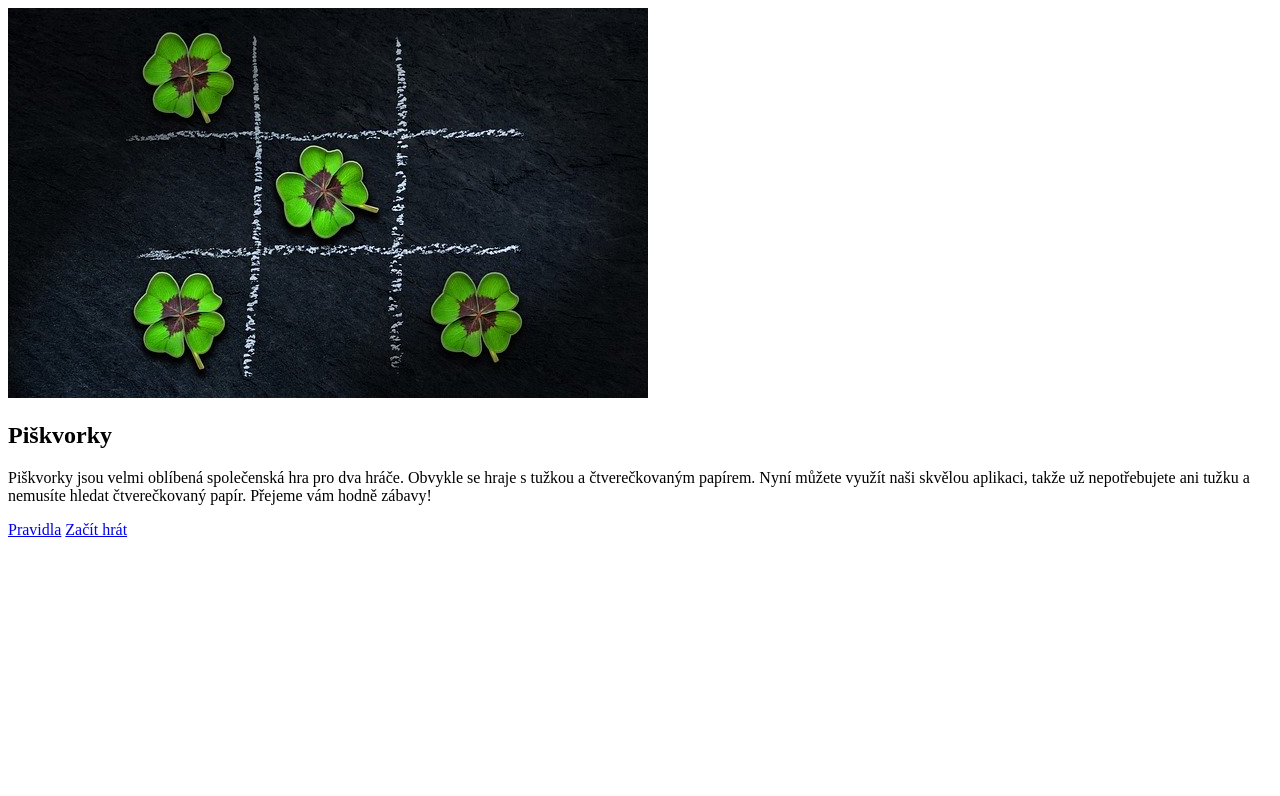
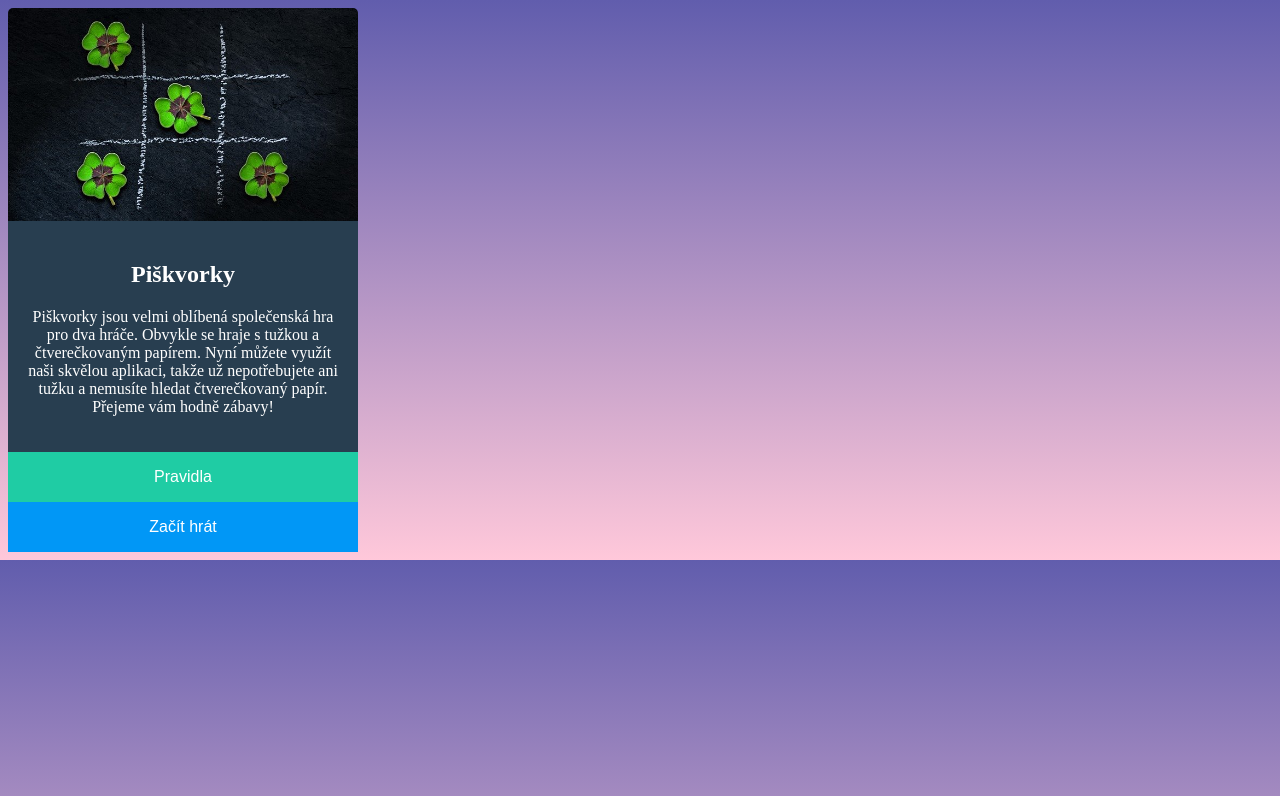
Before and after one commit to pokornajohana/piskvorky, a plain HTML site: page index.html in a window 1280 px wide. Drawn offline with Linux system fonts and the light colour scheme.

Commit message:
finished design

```diff
--- a/index.html
+++ b/index.html
@@ -8,7 +8,7 @@
     <link rel="stylesheet" href="style.css" />
   </head>
   <body>
-    <section>
+    <section class="card">
       <img src="uvodni.jpg" alt="Piškvorky" class="piškvorky_image" />
       <div class="piškvorky">
         <h1>Piškvorky</h1>
--- a/style.css
+++ b/style.css
@@ -1,3 +1,67 @@
 h1 {
   font-family: Lobster;
 }
+
+body {
+  display: block;
+  background-image: linear-gradient(#615dad, #ffc8da);
+  justify-content: center;
+  align-items: center;
+
+}
+
+.card {
+  display: flex;
+  justify-content: center;
+  flex-direction: column;
+  left: calc(50% - (350px / 2));
+  width: 350px;
+}
+
+img {
+  border-radius: 5px 5px 0 0;
+}
+
+.piškvorky {
+  background-color: #283e50;
+  text-align: center;
+  color: #ffffff;
+  padding: 20px;
+}
+
+footer {
+  display: flex;
+  flex-direction: column;
+  height: 100px;
+  font-family: sans-serif;
+}
+
+.rules {
+  display: flex;
+  background-color: #1fcca4;
+  cursor: pointer;
+  flex-basis: 100%;
+  color: #ffffff;
+  text-decoration: none;
+  align-items: center;
+  justify-content: center;
+}
+
+.rules:hover {
+  background-color: #1cbb96;
+}
+
+.start_game:hover {
+  background-color: #0090e9;
+}
+
+.start_game {
+  display: flex;
+  background-color: #0197f6;
+  cursor: pointer;
+  flex-basis: 100%;
+  color: #ffffff;
+  text-decoration: none;
+  align-items: center;
+  justify-content: center;
+}
```
